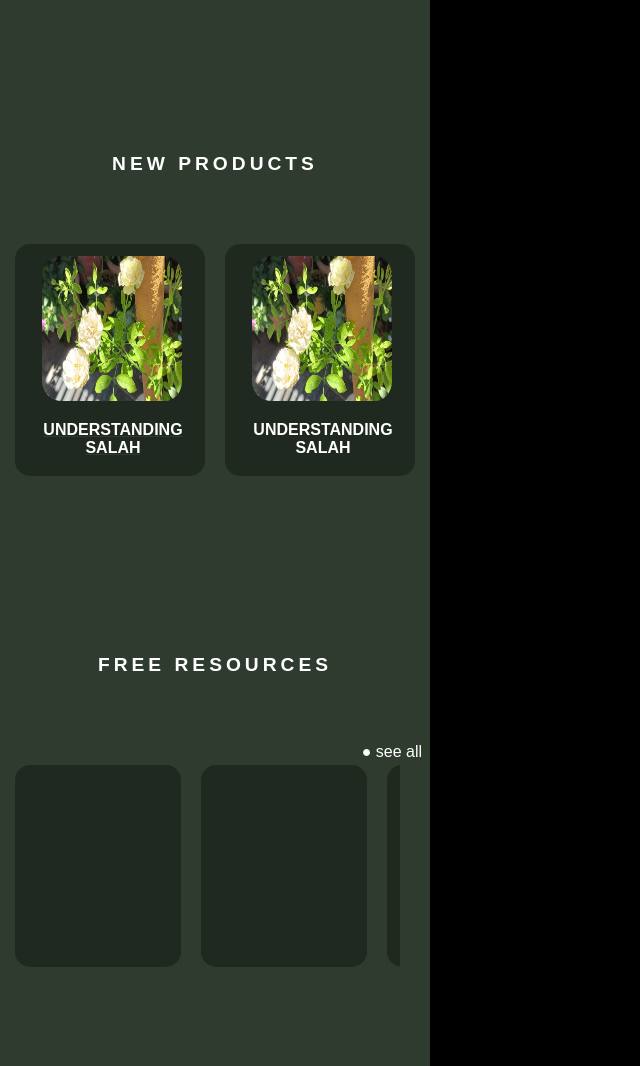
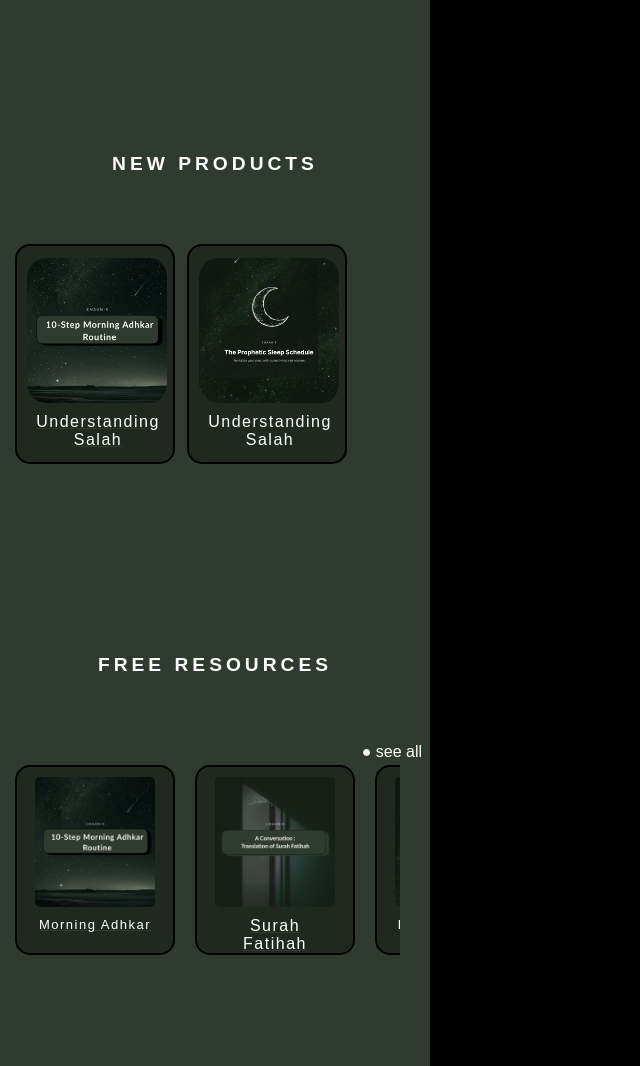
Before and after one commit to 4mh24cd024-pixel/payment-gateway-system, a plain HTML site: page index.html in a window 1280 px wide. Shown: the part 66-1132 px from the top of the page, without its empty margins (0-640 px from the left). Drawn offline with Linux system fonts and the light colour scheme.

Commit message:
css update

```diff
--- a/CSS/general.css
+++ b/CSS/general.css
@@ -19,4 +19,5 @@ body{
     text-align: center;
     font-weight: bold;
     letter-spacing: 4px;
+    text-decoration-color: black;
 }
--- a/CSS/header.css
+++ b/CSS/header.css
@@ -6,8 +6,8 @@
     background-color: white;
     display: flex;
     align-items: center;
-    gap: 16px;
     padding-left: 16px;
+    box-sizing: border-box;  /*fixes the overflow*/
     position: fixed;
     position: relative;
     top: 0;
--- a/CSS/products.css
+++ b/CSS/products.css
@@ -4,19 +4,28 @@
     max-width: 430px;
     display: flex;
     flex-direction: row;
-    gap : 20px;
+    gap : 12px;
     padding: 10px 15px;
     box-sizing: border-box;
 }
 
 .items{
-    height: 220px;
-    flex: 1;
-    min-width: 0;
+    height:220px;
+    width: 100%;
+    display: flex;
+    align-items: center;
+    flex: 0 0 160px;
     border-radius: 15px;
     background-color: rgba(0,0,0,0.3);
-    text-align: center;
-    display: block;
+    border: 2px solid black;
+    box-sizing: border-box;
+}
+
+.items img{
+    width: 120px;
+    height: 130px;
+    object-fit: cover;
+    border-radius: 5px;
 }
 
 .rbox{
@@ -45,14 +54,37 @@
     box-sizing: border-box;
     overflow-x: auto;
     scroll-snap-type: x mandatory;
-
 }
 
 .card{
     height:190px;
+    width: 100%;
+    display: flex;
+    align-items: center;
     flex: 0 0 160px;
     scroll-snap-align: center;
     border-radius: 15px;
     background-color: rgba(0,0,0,0.3);
+    border: 2px solid black;
+    padding: 10px 10px;
+    box-sizing: border-box;
 
 }
+
+.card img{
+    width: 120px;
+    height: 130px;
+    object-fit: cover;
+    border-radius: 5px;
+}
+
+.ptext{
+    color: white;
+    padding-top: 0px;
+    font-weight: small;
+    text-decoration: none;
+    text-align: center;
+    margin: 10px;
+    letter-spacing:1.5px;
+    font-size: medium;
+}
--- a/index.html
+++ b/index.html
@@ -27,12 +27,12 @@
         <p class="sub-h">NEW PRODUCTS</p>
         <div class="products">
             <a class="items" href="HTML/salah.html">
-                <img src="images/IMG_20250315_113833.jpg" style="height: 145px; width: 140px;border-radius: 20px; padding-right: 3px;">
-                <p style="color: white; padding-top: 0px; font-weight: bolder; text-decoration: none;">UNDERSTANDING SALAH</p>
+                <img src="images/adhkhar.jpeg" style="height: 145px; width: 140px;border-radius: 20px; padding-right: 3px;">
+                <p class="ptext">Understanding Salah</p>
             </a>
             <a class="items">
-                <img src="images/IMG_20250315_113833.jpg" style="height: 145px; width: 140px;border-radius: 20px; padding-right: 3px;">
-                <p style="color: white; text-decoration: none;  font-weight: bold;">UNDERSTANDING SALAH</p>
+                <img src="images/sleep.jpeg" style="height: 145px; width: 140px;border-radius: 20px; padding-right: 3px;">
+                <p class="ptext">Understanding Salah</p>
             </a>
         </div>
         <div>
@@ -44,9 +44,18 @@
                 </div>
 
                 <div class="fres">
-                    <a href="" class="card"></a>
-                    <a href="" class="card"></a>
-                    <a href="" class="card"></a>
+                    <a href="" class="card">
+                        <img src="images/adhkhar.jpeg" alt="">
+                        <p class="ptext" style="font-size: small;">Morning Adhkar</p>
+                    </a>
+                    <a href="" class="card">
+                        <img src="images/fatihah.jpeg" alt="">
+                        <p class="ptext">Surah Fatihah</p>
+                    </a>
+                    <a href="" class="card">
+                        <img src="images/sleep.jpeg" alt="">
+                        <p class="ptext" style="font-size: small;">Prophetic Sleep Cycle</p>
+                    </a>
                 </div>
             </div>
         </div>
```
Also changed, not shown: images/adhkhar.jpeg (added), images/fatihah.jpeg (added), images/sleep.jpeg (added).
